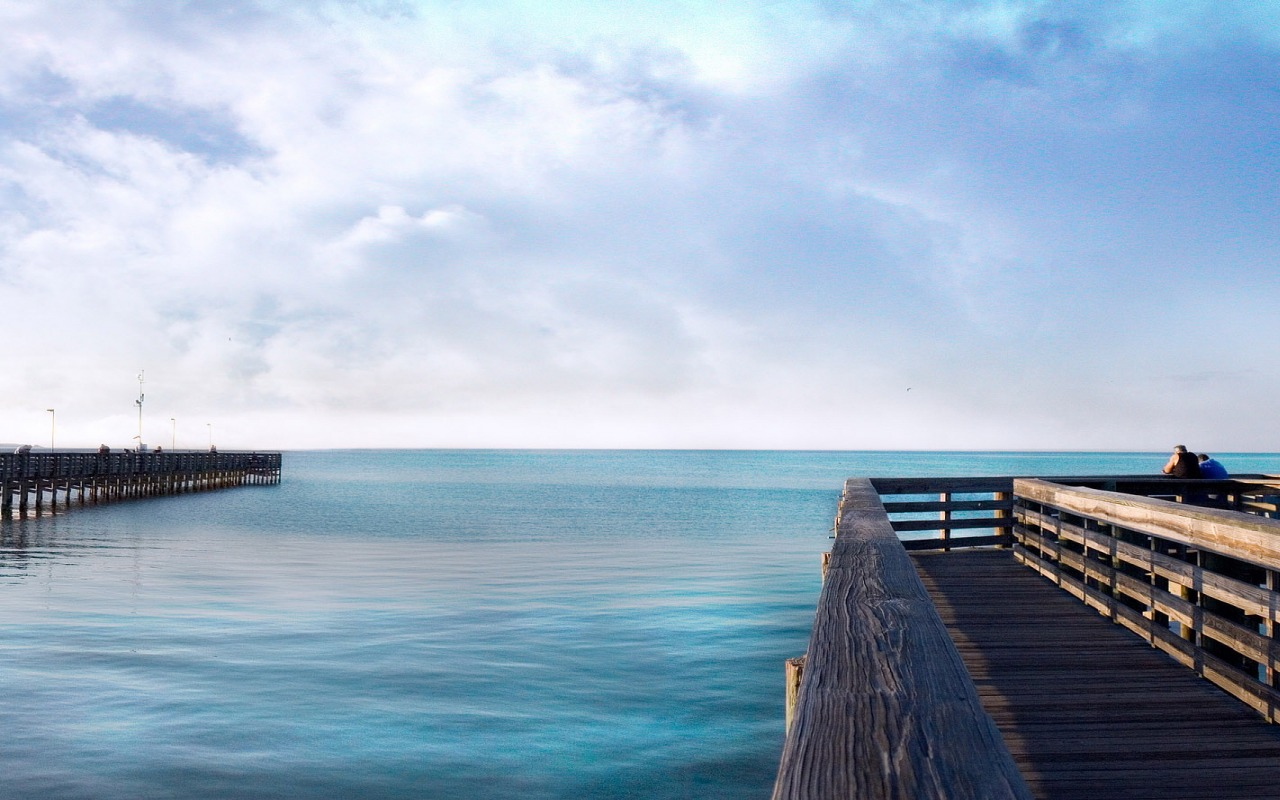
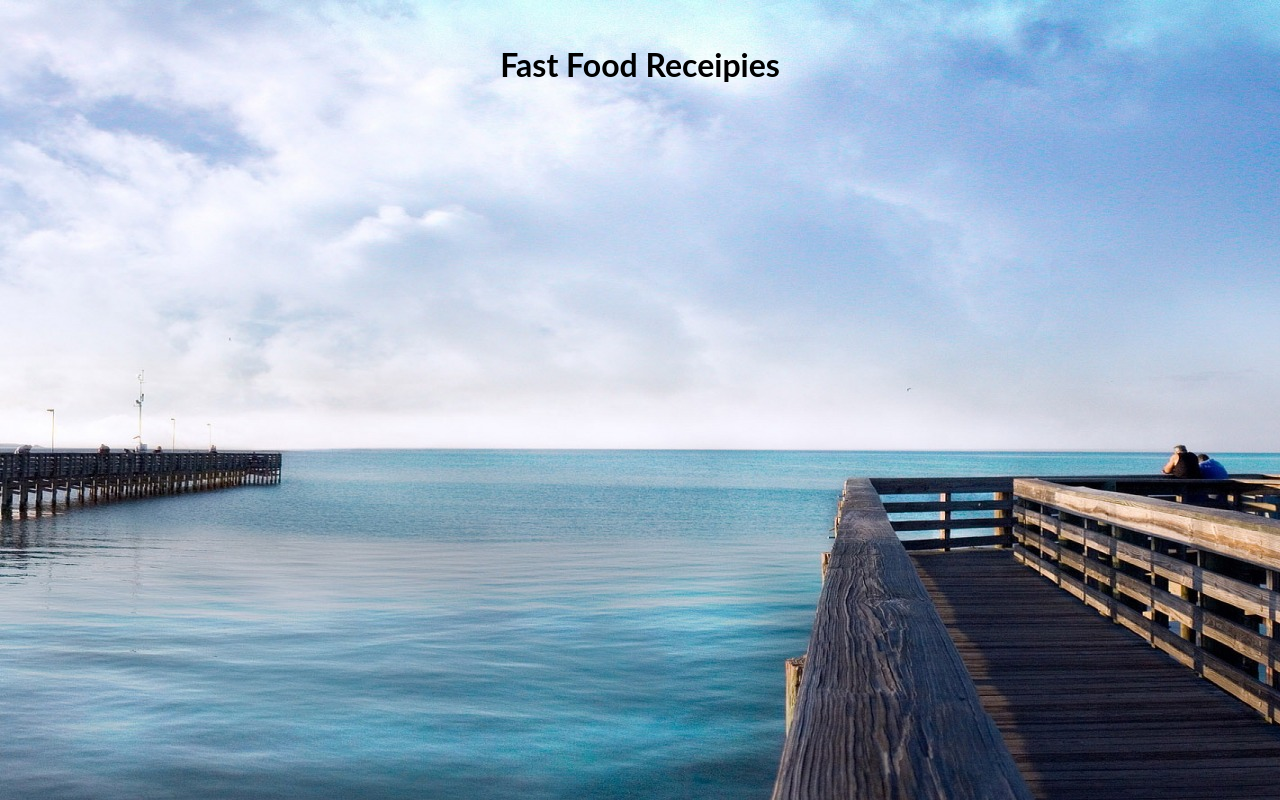
Before and after one commit to Chaudhryzain01/BITF18A513.HTML, a plain HTML site: page index.html in a window 1280 px wide. Drawn offline with Linux system fonts and the light colour scheme.

Commit message:
Adding Main Heading to page & aligning to center

```diff
--- a/index.html
+++ b/index.html
@@ -7,6 +7,8 @@
     <title>Food Receipies</title>
 </head>
 <body background="1.jpg" link="#000" alink="#017bf5" vlink="#000">
-
+    <br />
+	<h3 align="center">
+		<font face="Lato" size="6">Fast Food Receipies</font>
 </body>
 </html>
```
